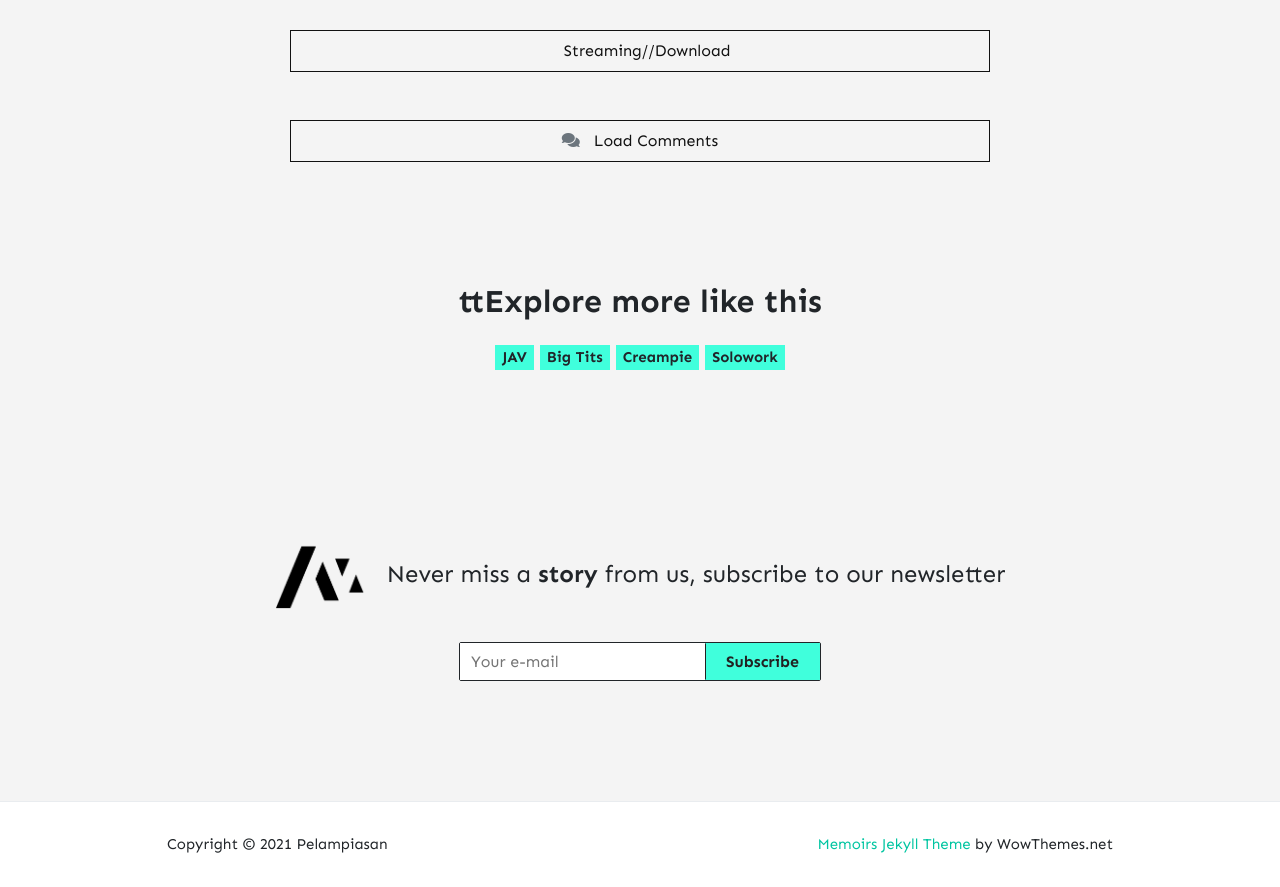
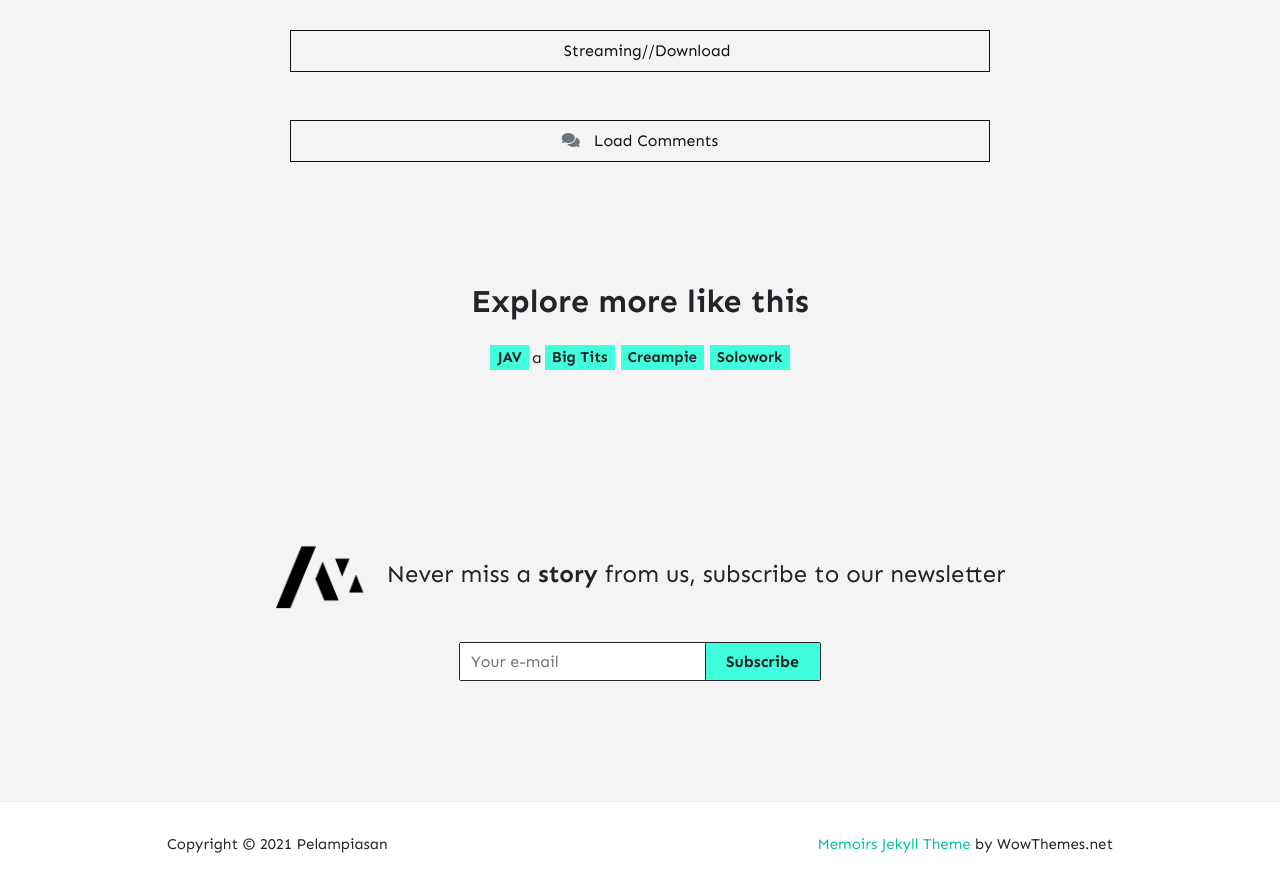
Before and after one commit to ziyoni/ziyoni.github.io, a Jekyll site: the page built from _posts/2021-09-19-asian-babe-gets-all-the-cocks.md, in a window 1280 px wide. Shown: the part 966-1853 px from the top of the page. Built offline with Jekyll 4.4.1, drawn with Linux system fonts in a browser that asks for light colours; nearby versions of some CDN libraries; comment, search, counter and statistics services are not loaded.

Commit message:
Update related-posts.html

```diff
--- a/_includes/related-posts.html
+++ b/_includes/related-posts.html
@@ -3,7 +3,7 @@
 <div class="{% unless page.categories == empty %} related-posts {% endunless %}">
 
     {% unless page.categories == empty %}
-    <h2 class="text-center mb-4">ttExplore more like this</h2>
+    <h2 class="text-center mb-4">Explore more like this</h2>
     {% endunless %}
 
     <div class="d-flex justify-content-center align-items-center">
@@ -14,7 +14,7 @@
     <a class="smoothscroll badge badge-primary text-capitalize" href="{{site.baseurl}}/categories#{{ category | replace: " ","-" }}">{{ category }}</a>
     {% endfor %}
 
-<br />
+a
 
     <!-- Tags -->
     {% assign sortedTags = page.tags | sort %}
```
